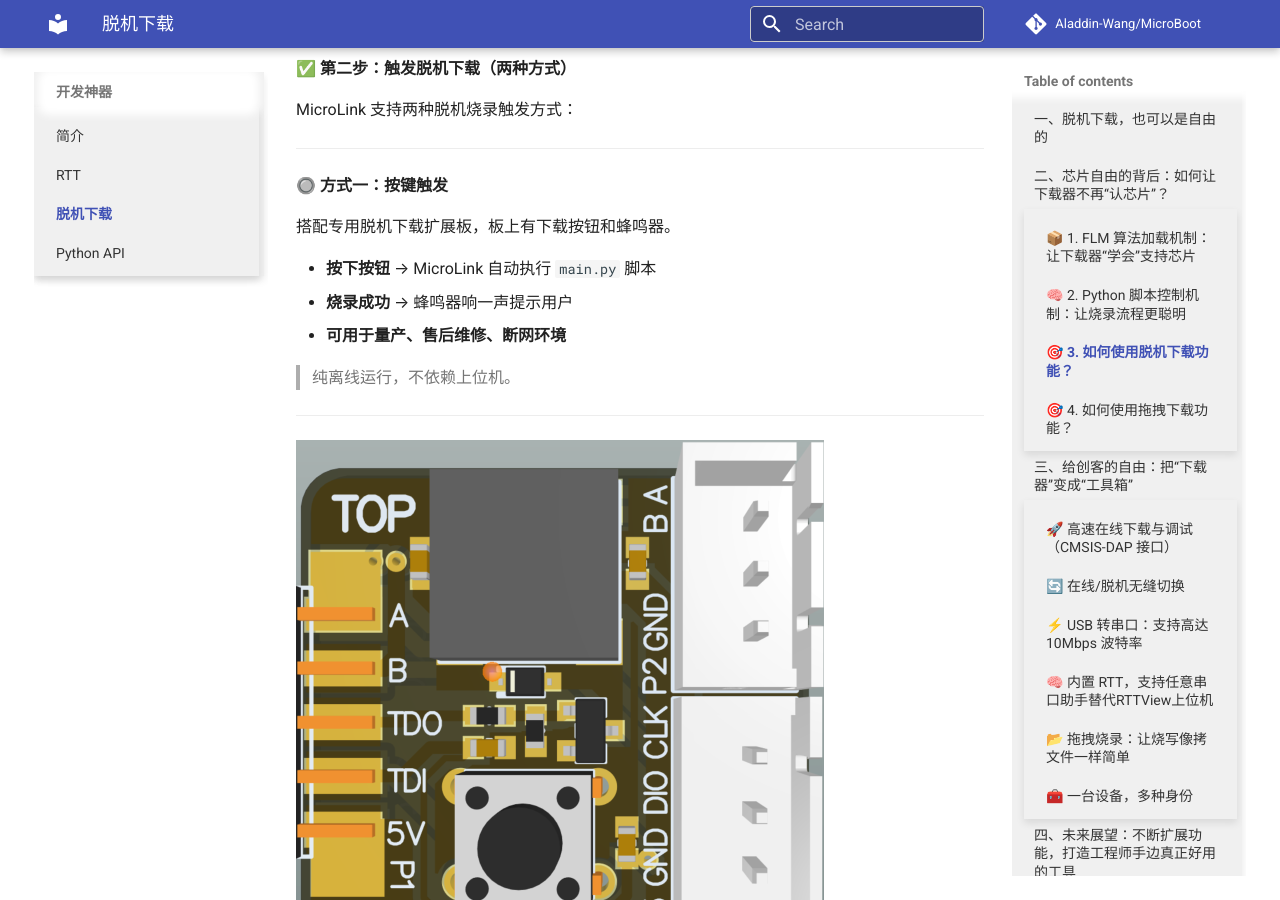
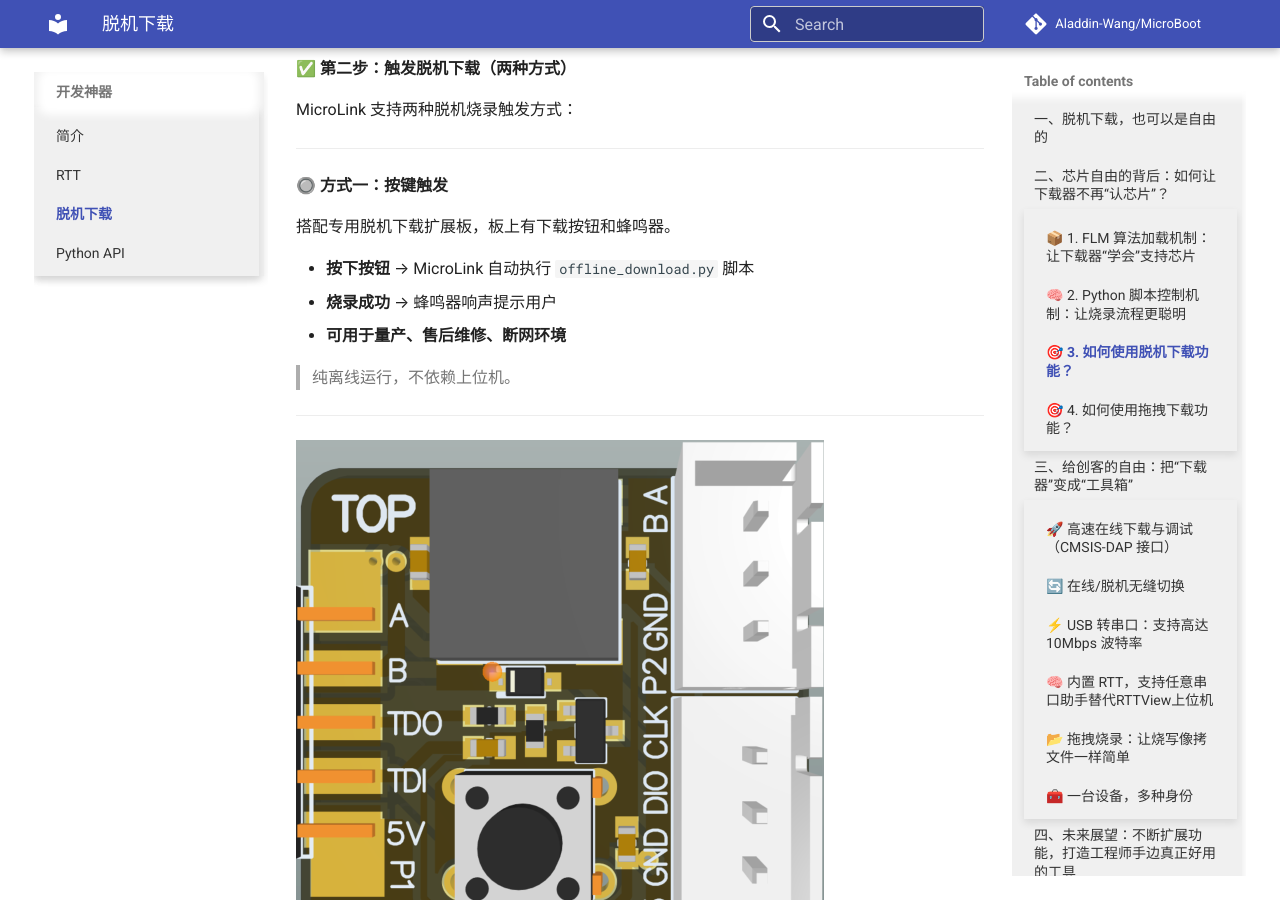
Before and after one commit to Aladdin-Wang/MicroBoot, an MkDocs documentation site: the page built from docs/tools/microlink/offline_download.md, in a window 1280 px wide and 900 px high, scrolled down 5446 px. Built offline with MkDocs 1.6.1 and Material for MkDocs 9.7.7, drawn with Linux system fonts in a browser that asks for light colours; comment, search, counter and statistics services are not loaded; some of the changed text lies outside the part shown.

Commit message:
更新文档

```diff
--- a/docs/tools/microlink/offline_download.md
+++ b/docs/tools/microlink/offline_download.md
@@ -41,7 +41,7 @@
 result = load.bin("app.bin", 0x08000000,"rtthread.bin", 0x08020000)
 if result != 0:
     return
-# 蜂鸣器响一声，表示烧写完成
+# 蜂鸣器响声，表示烧写完成
 buzzer.enable()
 buzzer.high()
 time.sleep_ms(500)
@@ -212,8 +212,8 @@
 
 搭配专用脱机下载扩展板，板上有下载按钮和蜂鸣器。
 
-- **按下按钮** → MicroLink 自动执行 `main.py` 脚本
-- **烧录成功** → 蜂鸣器响一声提示用户
+- **按下按钮** → MicroLink 自动执行 `offline_download.py` 脚本
+- **烧录成功** → 蜂鸣器响声提示用户
 - **可用于量产、售后维修、断网环境**
 
 > 纯离线运行，不依赖上位机。
```
